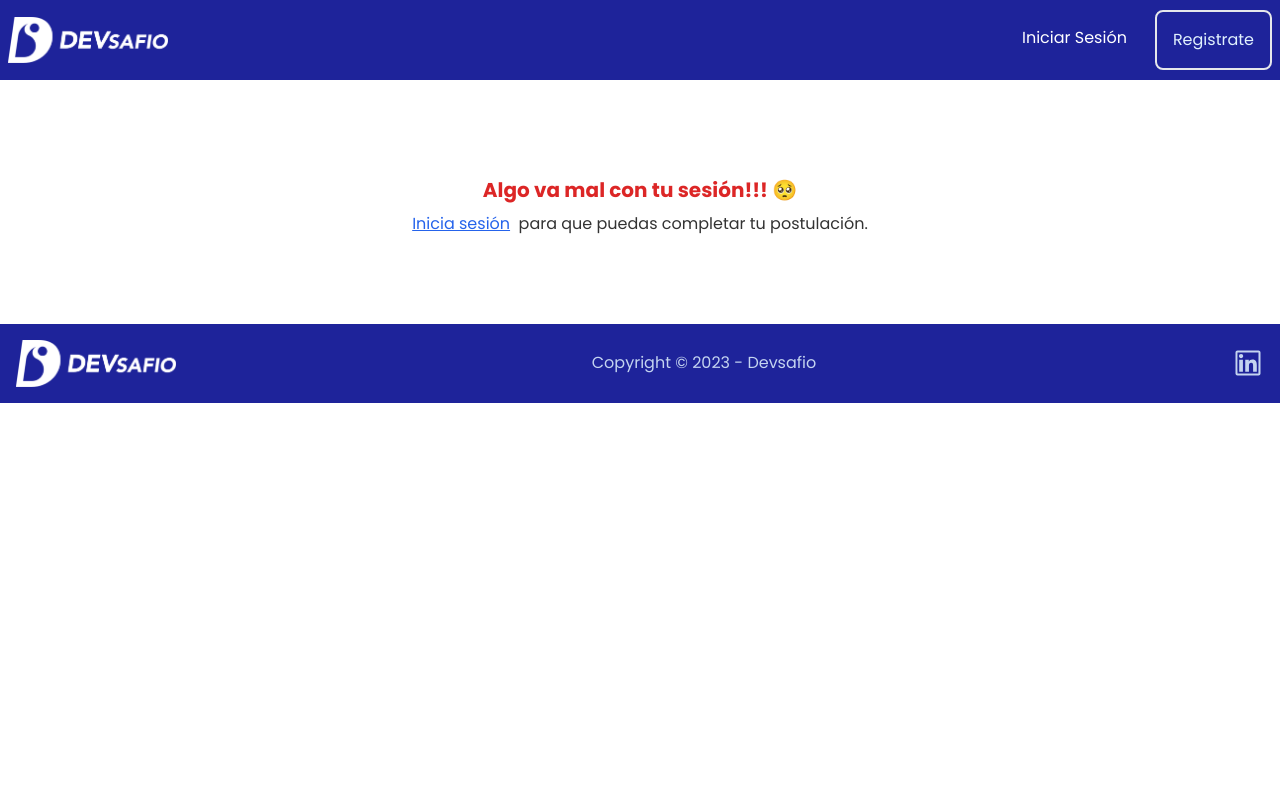
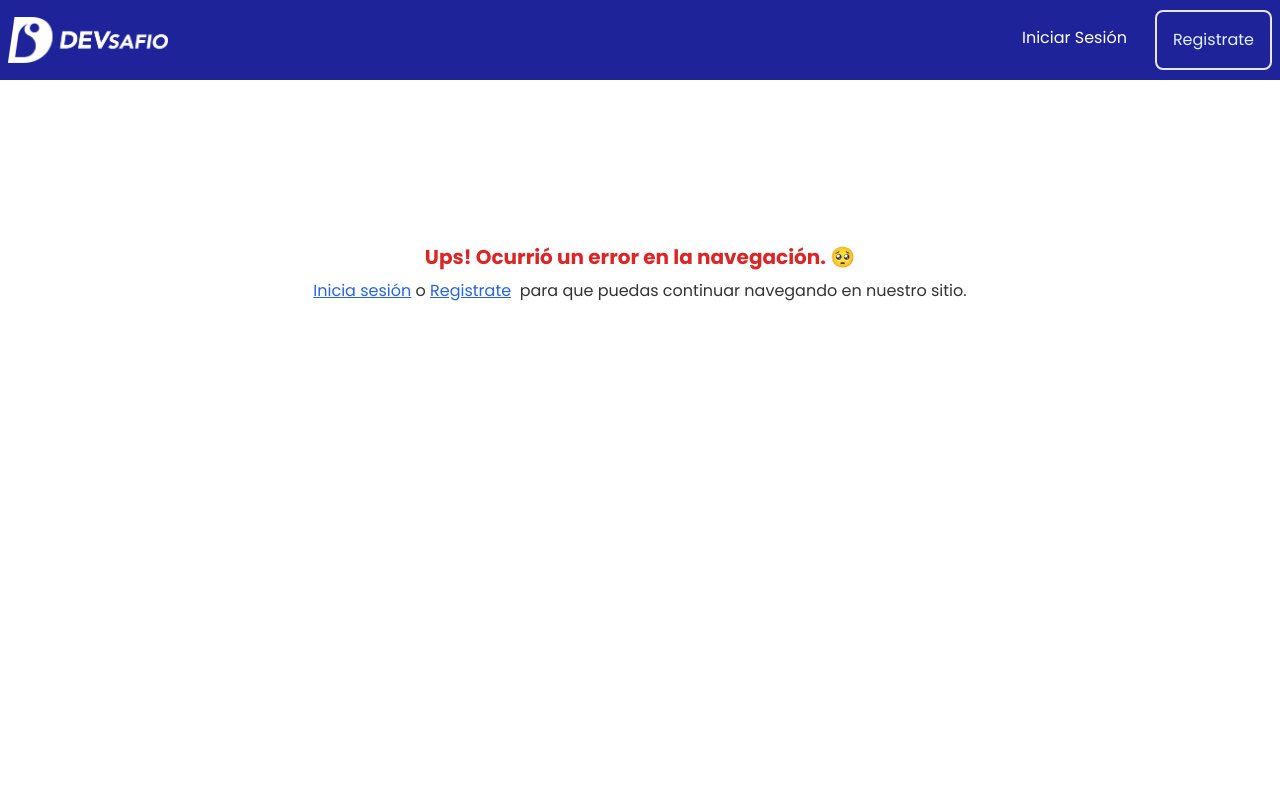
Before and after one commit to vecarope/ejemploReact, a React (Create React App) app: page /application in a window 1280 px wide. Shown: the top 800 px of the page. Built offline with nearby package versions, Linux system fonts and the light colour scheme; no server answers; what tw-elements would draw is missing.

Commit message:
fix: view from error routes

```diff
--- a/src/components/Error/Error.jsx
+++ b/src/components/Error/Error.jsx
@@ -1,19 +1,32 @@
 import React from 'react';
+import { Link } from 'react-router-dom';
 
-function Error(){
-    return(
-        <section className='container '>
-
-            <div className='text-center py-10  px-6 font-sans'>
-                <h1 className=' text-red-600 text-xl font-bold my-2'>Algo va mal con tu sesión!!! <span className=" ">🥺</span></h1>
-                <p>
-                    <a className='link text-blue-600 focus:border-blue-400' href="/login">Inicia sesión</a>
-                    &nbsp;
-                    para que puedas completar tu postulación.
-                </p>
-            </div>
-        </section>
-    )
+function Error() {
+  return (
+    <section className="flex container h-screen items-center justify-center">
+      <div className="flex flex-col text-center py-10 h-5/6 px-6 font-sans align-middle">
+        <h1 className=" text-red-600 text-xl font-bold my-2">
+          Ups! Ocurrió un error en la navegación. <span>🥺</span>
+        </h1>
+        <p>
+          <Link
+            to="/login"
+            className="link text-blue-600 focus:border-blue-400"
+          >
+            Inicia sesión
+          </Link>{' '}
+          o{' '}
+          <Link
+            to="/register"
+            className="link text-blue-600 focus:border-blue-400"
+          >
+            Registrate
+          </Link>
+          &nbsp; para que puedas continuar navegando en nuestro sitio.
+        </p>
+      </div>
+    </section>
+  );
 }
 
 export default Error;
```
